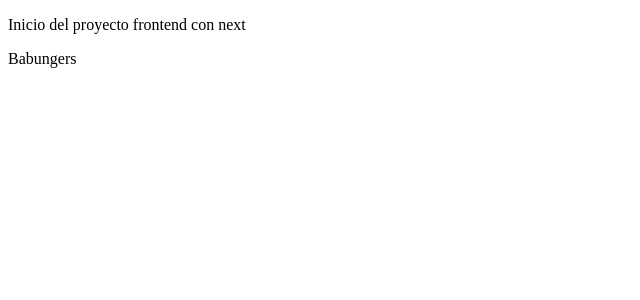
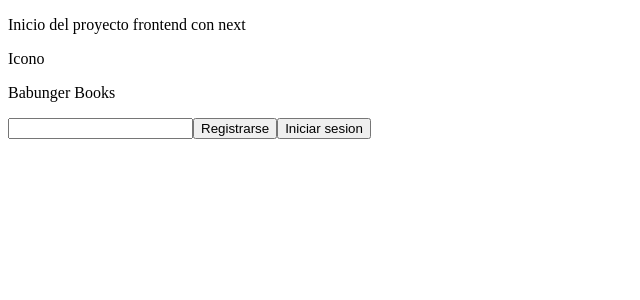
Before and after one commit to MALTHODZ/Proyecto-Final, a Next.js app in the folder frontend/: page / in a window 1280 px wide. Shown: the top 300 px of the page, without its empty margins (0-640 px from the left). Built offline with nearby package versions, Linux system fonts and the light colour scheme.

Commit message:
Estructura inicial del header

```diff
--- a/frontend/src/pages/index.js
+++ b/frontend/src/pages/index.js
@@ -7,7 +7,13 @@ export default function Home() {
       <div>
 
         <p>Inicio del proyecto frontend con next</p>
-          <span>Babungers</span>
+          <header>
+              <span>Icono</span>
+              <p>Babunger Books</p>
+              <input/>
+              <button>Registrarse</button>
+              <button>Iniciar sesion</button>
+          </header>
 
       </div>
 
```
